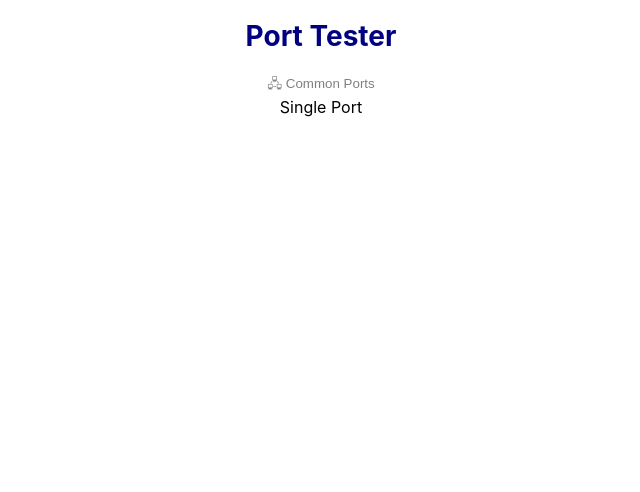
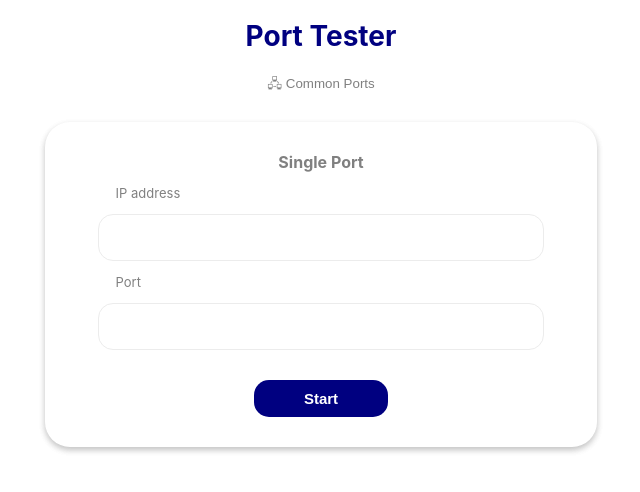
Before and after one commit to fresh-js-devs/apiary, a React (Create React App) app: page / in a window 1280 px wide. Shown: the top 492 px of the page, without its empty margins (319-959 px from the left). Built offline with nearby package versions, Linux system fonts and the light colour scheme.

Commit message:
Basic app design

```diff
--- /dev/null
+++ b/src/components/Card/Card.css
@@ -0,0 +1,15 @@
+.card {
+  min-height: 150px;
+  padding: 20px;
+  width: 40%;
+  margin: auto;
+  transition: box-shadow 300ms;
+  box-shadow: 0 3px 6px rgba(0, 0, 0, 0.13), 0 3px 6px rgba(0, 0, 0, 0.13);
+  border-radius: 25px;
+  margin-top: 25px;
+}
+
+.card-content {
+  width: 90%;
+  margin: auto;
+}
--- /dev/null
+++ b/src/components/Card/Card.js
@@ -0,0 +1,41 @@
+import React from "react";
+import "./Card.css";
+
+import CustomInput from "../atoms/Input/Input";
+import SubHeading from "../atoms/Subheading/Subheading";
+import SubHeadingPar from "../atoms/Subheading/SubheadingPar";
+import StartButton from "../atoms/Button/StartButton";
+
+const Card = ({ title, isSingle }) => {
+  const singlePort = () => {
+    return (
+      <div className="card">
+        <SubHeading>{title}</SubHeading>
+        <div className="card-content">
+          <SubHeadingPar>IP address</SubHeadingPar>
+          <CustomInput />
+          <SubHeadingPar>Port</SubHeadingPar>
+          <CustomInput />
+          <StartButton>Start</StartButton>
+        </div>
+      </div>
+    );
+  };
+
+  const commonPorts = () => {
+    return (
+      <div className="card">
+        <SubHeading>{title}</SubHeading>
+        <div className="card-content">
+          <SubHeadingPar>IP address</SubHeadingPar>
+          <CustomInput />
+          <StartButton>Start</StartButton>
+        </div>
+      </div>
+    );
+  };
+
+  return isSingle ? singlePort() : commonPorts();
+};
+
+export default Card;
--- a/src/components/atoms/Button/Button.js
+++ b/src/components/atoms/Button/Button.js
@@ -6,7 +6,7 @@ const Button = styled.button({
   border: "none",
   background: "none",
   textDecoration: "none",
-  transition: "0.15s",
+  transition: "0.2s",
   ":hover": {
     fontSize: "13.8px",
     cursor: "pointer",
--- /dev/null
+++ b/src/components/atoms/Button/StartButton.js
@@ -0,0 +1,17 @@
+import styled from "@emotion/styled";
+
+const StartButton = styled.button({
+  fontSize: "15px",
+  fontWeight: "bold",
+  color: "white",
+  border: "none",
+  background: "navy",
+  padding: "10px 50px 10px 50px",
+  textDecoration: "none",
+  marginTop: "30px",
+  marginBottom: "10px",
+  borderRadius: "15px",
+  cursor: "pointer",
+});
+
+export default StartButton;
--- /dev/null
+++ b/src/components/atoms/Input/Input.js
@@ -0,0 +1,13 @@
+import styled from "@emotion/styled";
+
+const CustomInput = styled.input({
+  width: "90%",
+  margin: "auto",
+  color: "grey",
+  padding: "15px",
+  borderRadius: "15px",
+  border: "1px solid #ececec",
+  textAlign: "center",
+});
+
+export default CustomInput;
--- /dev/null
+++ b/src/components/atoms/Subheading/Subheading.js
@@ -0,0 +1,8 @@
+import styled from "@emotion/styled";
+
+const SubHeading = styled.h1({
+  fontSize: "16px",
+  color: "grey",
+});
+
+export default SubHeading;
--- /dev/null
+++ b/src/components/atoms/Subheading/SubheadingPar.js
@@ -0,0 +1,10 @@
+import styled from "@emotion/styled";
+
+const SubHeadingPar = styled.p({
+  fontSize: "13px",
+  color: "grey",
+  textAlign: "left",
+  marginLeft: "25px",
+});
+
+export default SubHeadingPar;
--- a/src/pages/CommonPorts/CommonPorts.js
+++ b/src/pages/CommonPorts/CommonPorts.js
@@ -2,14 +2,17 @@ import React from "react";
 import Button from "../../components/atoms/Button/Button";
 
 import { useHistory } from "react-router-dom";
+import Card from "../../components/Card/Card";
 
 const CommonPorts = () => {
   const { push } = useHistory();
 
+  const title = "Common Ports";
+
   return (
     <div>
       <Button onClick={() => push("/singleport")}>🖧 Single Port</Button>
-      <div>Common Ports</div>
+      <Card title={title} isSingle={false}></Card>
     </div>
   );
 };
--- a/src/pages/SinglePort/SinglePort.js
+++ b/src/pages/SinglePort/SinglePort.js
@@ -2,14 +2,17 @@ import React from "react";
 import Button from "../../components/atoms/Button/Button";
 
 import { useHistory } from "react-router-dom";
+import Card from "../../components/Card/Card";
 
 const SinglePort = () => {
   const { push } = useHistory();
 
+  const title = "Single Port";
+
   return (
     <div>
       <Button onClick={() => push("/commonports")}>🖧 Common Ports</Button>
-      <div>Single Port</div>
+      <Card title={title} isSingle={true}></Card>
     </div>
   );
 };
```
Also changed, not shown: src/components/Layout/Layout.css (deleted).
